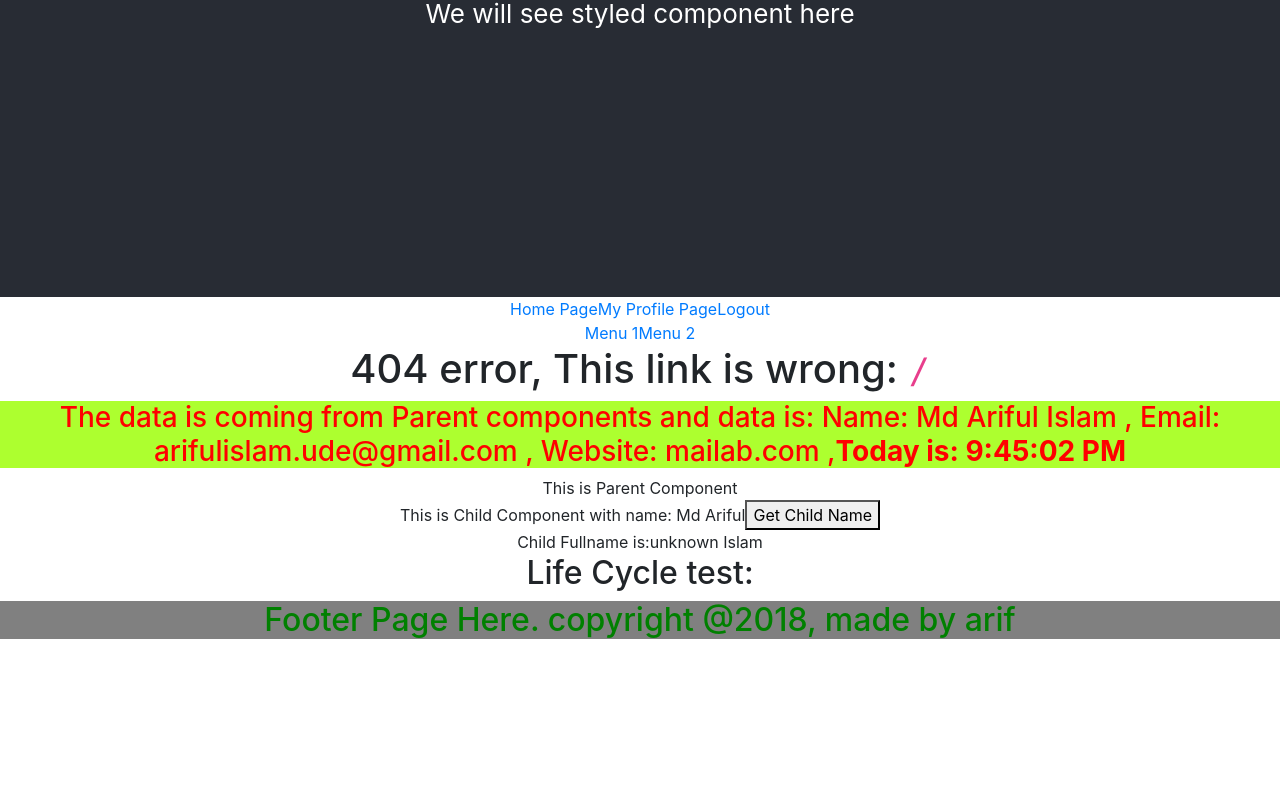
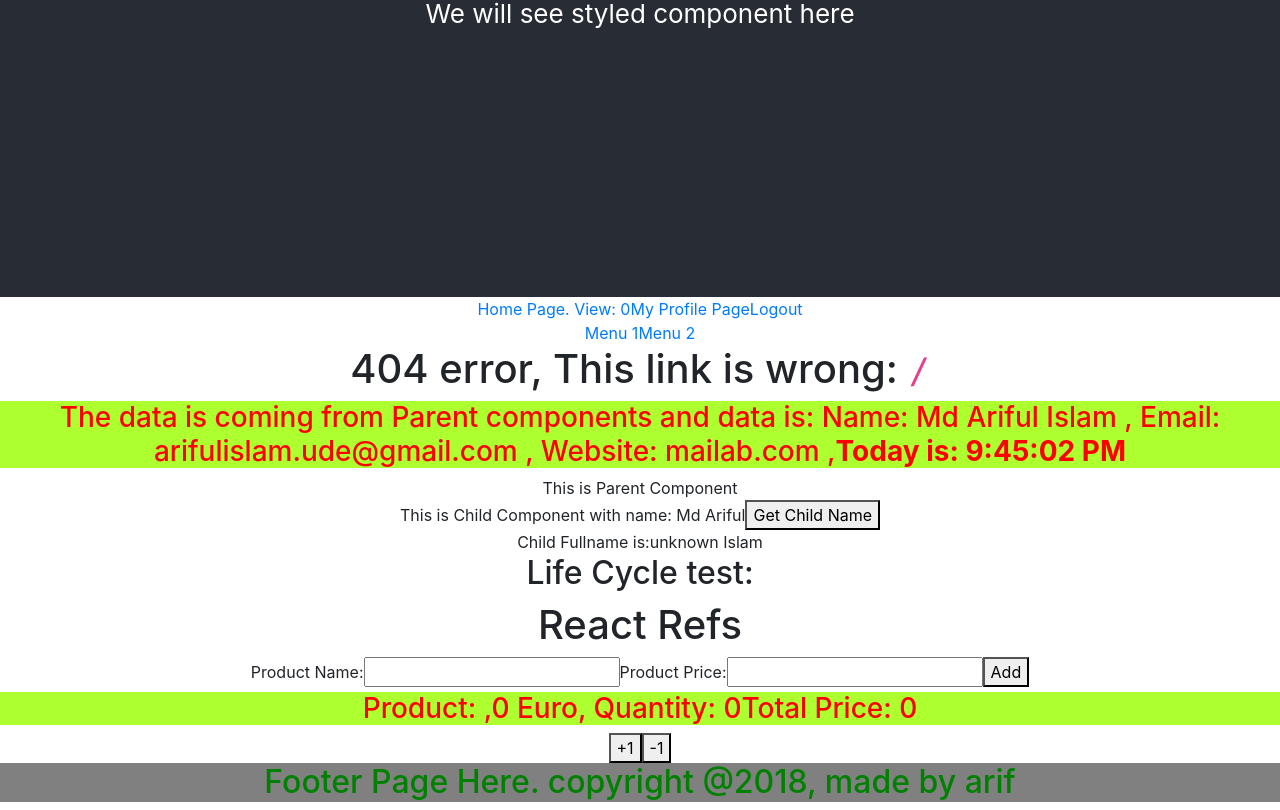
Before and after one commit to ariffira/react-basic, a React (Create React App) app: page / in a window 1280 px wide. Shown: the part 503-1313 px from the top of the page. Before the commit the page ends 1150 px from the top, so only its background shows below. Built offline with nearby package versions, Linux system fonts and the light colour scheme.

Commit message:
ref test

```diff
--- a/src/App.js
+++ b/src/App.js
@@ -13,6 +13,7 @@ import StateTest from './components/stateTest';
 import Parent from './components/parent';
 import LifeCycle from './components/lifeCycle';
 import Footer from './components/footer';
+import ReactRefs from './components/reactRefs';
 
 class App extends Component {
   state = {
@@ -37,6 +38,7 @@ class App extends Component {
         <StateTest dataFromState={this.state}/>
         <Parent/>
         <LifeCycle/>
+        <ReactRefs/>
         <Footer/>
       </div>
     );
--- /dev/null
+++ b/src/components/reactRefs.js
@@ -0,0 +1,60 @@
+import React, { Component } from 'react';
+
+class ReactRefs extends Component {
+    constructor() {
+        super();
+        this.state = {
+            product_name: '',
+            qty: 0,
+            price: 0,
+            total: 0
+         }
+    }
+    addProduct = (e)=>{
+       e.preventDefault();
+       console.log(this.refs.price.value);
+       console.log(e.target.price.value)
+       this.setState({
+        product_name: this.refs.p_name.value,
+        price: this.refs.price.value,
+        qty: this.state.qty + 1,
+        total: e.target.price.value + parseInt(this.state.total)
+       });
+       console.log(this.state)
+    }
+    addQty = ()=> {
+        this.setState({
+            qty: this.state.qty + 1
+        });
+    }
+    removeQty = ()=> {
+        this.setState({
+            qty: this.state.qty - 1
+        })
+    }
+    render() {
+        return (
+            <div>
+                <h1>React Refs</h1>
+                <form onSubmit={this.addProduct}>
+                    <label>Product Name:</label>
+                    <input type="text" ref="p_name"/>
+                    <label>Product Price:</label>
+                    <input type="number" ref="price" name="price"/>
+                    <button type="submit">Add</button>
+                </form>
+                <h3>
+                    Product: {this.state.product_name},
+                    {this.state.price} Euro,
+                    Quantity: {this.state.qty}
+                    Total Price: {this.state.total}
+                </h3>
+                <button type="submit" onClick={this.addQty}>+1</button>
+                <button type="submit" onClick={this.removeQty}>-1</button>
+
+            </div>
+        );
+    }
+}
+
+export default ReactRefs;
--- a/src/components/routerOne.js
+++ b/src/components/routerOne.js
@@ -1,28 +1,63 @@
-import React from 'react';
+import React, { Component } from 'react';
 import { NavLink, Route, Switch } from 'react-router-dom';
 import Logout from './logout';
 
-const RouterMain = ()=> {
+class RouterMain extends Component {
+    constructor() {
+        super();
+        this.state = {
+            view: 0,
+            isLoading: false
+        }
+    }
+    updateView = (newData)=> {
+        this.setState((prevState)=> {
+           return {
+             view: prevState + newData,
+           }
+        });
+
+    }
+    render(){
         return (
             <div>
-        <NavLink to="/home">Home Page</NavLink>
+               <NavLink to="/home">Home Page. View: {this.state.view}</NavLink>
                <NavLink to="/profile">My Profile Page</NavLink>
                <NavLink to="/logout">Logout</NavLink>
                <Switch>
-            <Route path="/home" component={Home} />
+                   <Route path="/home" component={()=><Home updateHandler={this.updateView}/>} />
                    <Route path="/profile" component={Profile} />
                    <Route path="/logout" component={Logout}/>
                </Switch>
             </div>
           );
     }
+}
 
-const Home = () => {
+class Home extends Component {
+    constructor(props) {
+        super(props);
+        this.state = {
+            newData: 10,
+            isLoading: false
+        }
+    }
+/*     sendDataToMain = ()=> {
+        this.props.updateHandler(this.state.newData)
+    } */
+    componentDidMount() {
+        this.setState({isLoading:true});
+        if(this.state.isLoading) {
+            this.props.updateHandler(this.state.newData)
+        }
+    }
+    render() {
         return(
             <div>
             <h2>Home Page</h2>
             </div>
         );
+    }
 }
 
 
```
Lines whose indentation alone changed are shown as unchanged.
